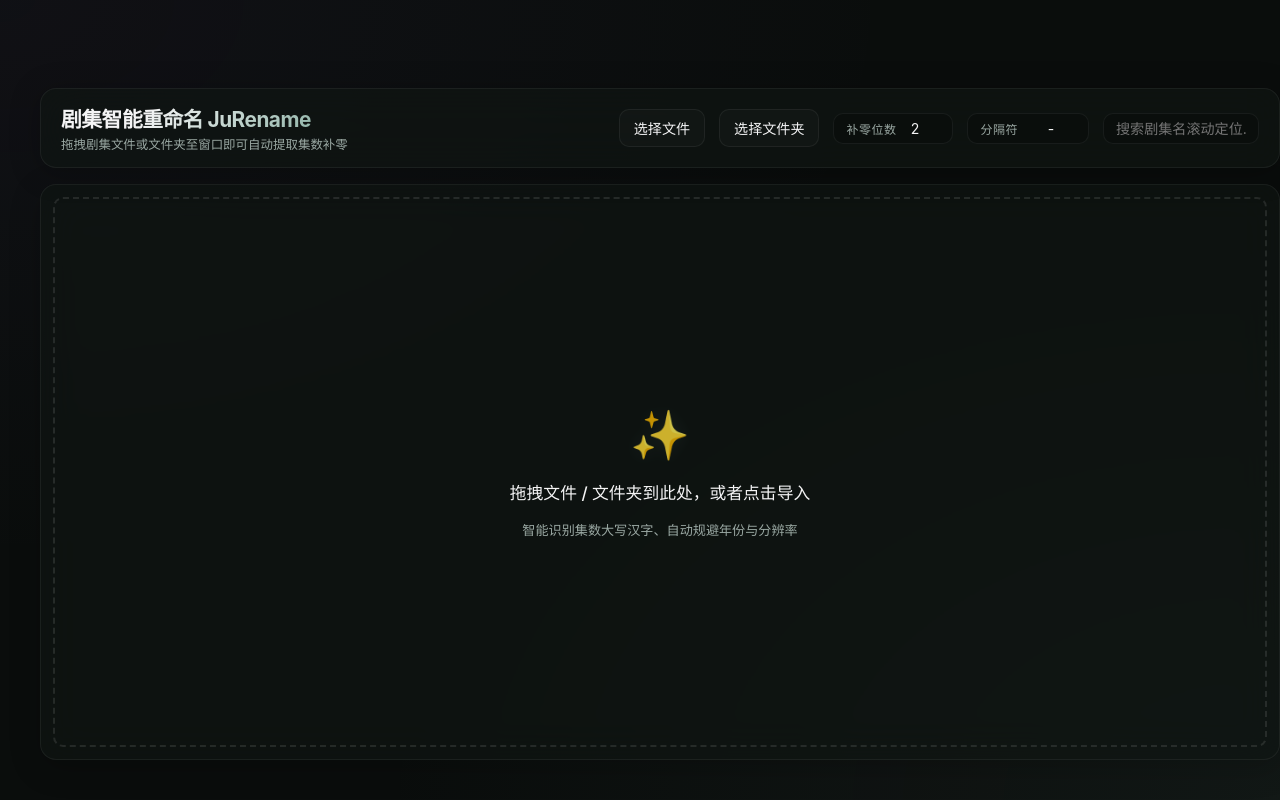
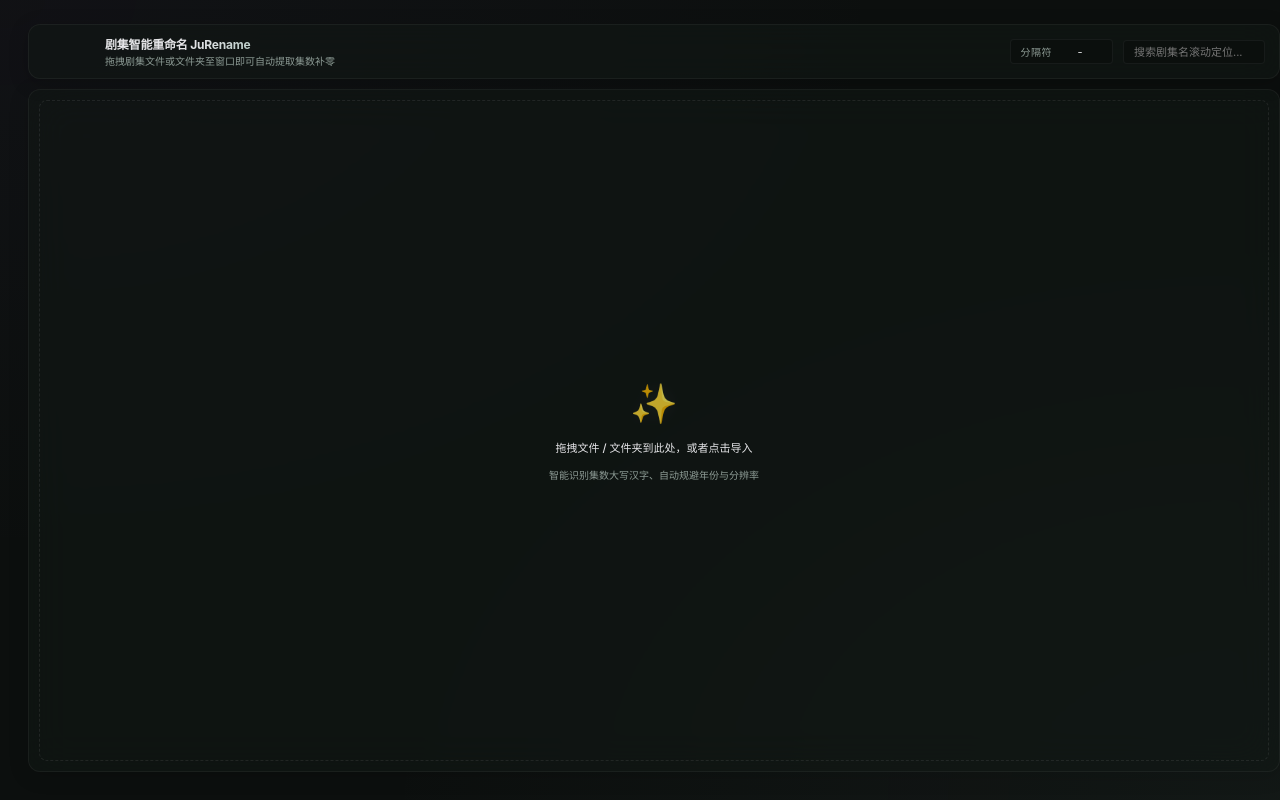
Before and after one commit to qzrzz/JuRename, a React (Vite) app: page / in a window 1280 px wide. Built offline with nearby package versions, Linux system fonts and the light colour scheme.

Commit message:
refactor: 桌面端体验深度优化：精简冗余控件、实现背景/全区拖曳、缩减布局字号并支持根据文件数量自动补零

```diff
--- a/src/index.css
+++ b/src/index.css
@@ -1,28 +1,29 @@
 :root {
-  --bg-main: #0a0d0c; /* 微带绿意的深邃黑色 */
-  --bg-card: rgba(16, 22, 19, 0.65); /* 磨砂玻璃绿灰卡片 */
+  --bg-main: #0c0f0e; /* 极简低饱和度墨绿灰背景 */
+  --bg-card: rgba(18, 24, 21, 0.6); /* 磨砂玻璃灰绿卡片 */
   --bg-hover: rgba(255, 255, 255, 0.04);
-  --border-color: rgba(255, 255, 255, 0.06);
-  --border-focus: rgba(127, 169, 155, 0.5); /* 莫兰迪绿聚焦 */
-  --text-primary: #f4f4f5;
-  --text-secondary: #9aa8a3; /* 灰绿文字 */
+  --border-color: rgba(255, 255, 255, 0.05);
+  --border-focus: rgba(127, 169, 155, 0.5); /* 鼠尾草绿聚焦 */
+  --text-primary: #e4e4e7;
+  --text-secondary: #8e9c96; /* 低饱和灰绿文字 */
 
-  --accent-green: #7fa99b; /* 雅致鼠尾草绿 */
+  --accent-green: #7fa99b; /* 莫兰迪鼠尾草绿 */
   --accent-green-rgb: 127, 169, 155;
   --accent-green-hover: #a2c4b9;
-  --accent-purple: #7e57c2; /* 柔和紫 */
+  --accent-purple: #7e57c2;
   --accent-purple-rgb: 126, 87, 194;
-  --accent-glow: rgba(127, 169, 155, 0.12);
+  --accent-glow: rgba(127, 169, 155, 0.1);
   --error: #ef4444;
   --error-bg: rgba(239, 68, 68, 0.08);
   --success: #10b981;
   --success-bg: rgba(16, 185, 129, 0.08);
 
-  --font-family: -apple-system, BlinkMacSystemFont, "Segoe UI", Roboto, "Helvetica Neue", Arial, sans-serif;
-  --border-radius-sm: 6px;
-  --border-radius-md: 10px;
-  --border-radius-lg: 16px;
-  --transition-smooth: all 0.3s cubic-bezier(0.4, 0, 0.2, 1);
+  /* 苹果系统默认字体集 */
+  --font-family: -apple-system, BlinkMacSystemFont, "SF Pro Text", "SF Pro Icons", "Helvetica Neue", Helvetica, Arial, sans-serif;
+  --border-radius-sm: 4px;
+  --border-radius-md: 8px;
+  --border-radius-lg: 12px;
+  --transition-smooth: all 0.2s cubic-bezier(0.4, 0, 0.2, 1);
 }
 
 * {
@@ -33,10 +34,11 @@
 
 body {
   font-family: var(--font-family);
+  font-size: 12px; /* 与 macOS 默认系统字体大小对齐 */
   background-color: var(--bg-main);
   background-image:
-    radial-gradient(at 0% 0%, rgba(var(--accent-purple-rgb), 0.05) 0px, transparent 50%),
-    radial-gradient(at 100% 100%, rgba(var(--accent-green-rgb), 0.07) 0px, transparent 50%);
+    radial-gradient(at 0% 0%, rgba(var(--accent-purple-rgb), 0.04) 0px, transparent 50%),
+    radial-gradient(at 100% 100%, rgba(var(--accent-green-rgb), 0.06) 0px, transparent 50%);
   color: var(--text-primary);
   height: 100vh;
   width: 100vw;
@@ -44,81 +46,71 @@ body {
   -webkit-font-smoothing: antialiased;
 }
 
-/* 主容器布局 - 窗口应用专门优化 */
+/* 主容器布局 - 窗口与空隙支持全局拖动 */
 #root, .app-container {
   display: flex;
   flex-direction: column;
   height: 100vh;
   width: 100vw;
-  padding: 44px 20px 20px 20px; /* 顶部留空 44px，用于交通灯和窗口拖拽 */
-  gap: 16px;
+  padding: 12px 14px 14px 14px; /* 紧凑级外边距 */
+  gap: 10px;
   position: relative;
+  -webkit-app-region: drag; /* 默认整个应用背景与空白区域支持拖拽移动 */
 }
 
-/* 顶部透明窗口拖拽条 (无原生标题栏应用优化) */
-.app-container::before {
-  content: "";
-  position: absolute;
-  top: 0;
-  left: 0;
-  right: 0;
-  height: 44px;
-  -webkit-app-region: drag; /* 标记为窗口可拖拽区域 */
-  z-index: 99999;
-}
-
-/* 头部控制栏 - 设置 no-drag 避免阻碍正常点击 */
+/* 头部控制栏 - 左侧加宽让出交通灯 */
 .header-bar {
   display: flex;
   align-items: center;
   justify-content: space-between;
-  gap: 16px;
-  padding: 14px 20px;
+  gap: 14px;
+  padding: 10px 14px 10px 76px; /* 左侧留空 76px 给 macOS 交通灯控制按钮 */
   background: var(--bg-card);
   backdrop-filter: blur(20px);
   border: 1px solid var(--border-color);
   border-radius: var(--border-radius-lg);
-  box-shadow: 0 4px 30px rgba(0, 0, 0, 0.25);
-  -webkit-app-region: no-drag; /* 头部内容区域正常接收鼠标事件 */
-  position: relative;
+  box-shadow: 0 4px 20px rgba(0, 0, 0, 0.2);
+  -webkit-app-region: drag; /* 头部栏空白背景本身支持拖动 */
   z-index: 10;
 }
 
 .header-title-section {
   display: flex;
   flex-direction: column;
-  gap: 2px;
+  gap: 1px;
+  -webkit-app-region: drag; /* 标题文字区域亦可拖拽 */
 }
 
 .header-title {
-  font-size: 1.3rem;
+  font-size: 12px; /* 和系统字体保持一致 */
   font-weight: 700;
-  letter-spacing: -0.5px;
-  background: linear-gradient(135deg, var(--text-primary) 30%, var(--accent-green) 100%);
+  letter-spacing: -0.2px;
+  background: linear-gradient(135deg, var(--text-primary) 40%, var(--accent-green) 100%);
   -webkit-background-clip: text;
   -webkit-text-fill-color: transparent;
 }
 
 .header-subtitle {
-  font-size: 0.78rem;
+  font-size: 10px;
   color: var(--text-secondary);
 }
 
 .controls-wrapper {
   display: flex;
   align-items: center;
-  gap: 14px;
+  gap: 10px;
+  -webkit-app-region: no-drag; /* 控件区不允许拖拽 */
 }
 
 .btn {
   display: inline-flex;
   align-items: center;
   justify-content: center;
-  gap: 8px;
-  padding: 8px 14px;
-  font-size: 0.88rem;
+  gap: 6px;
+  padding: 5px 11px;
+  font-size: 11px;
   font-weight: 500;
-  border-radius: var(--border-radius-md);
+  border-radius: var(--border-radius-sm);
   border: 1px solid var(--border-color);
   background: rgba(255, 255, 255, 0.02);
   color: var(--text-primary);
@@ -128,8 +120,7 @@ body {
 
 .btn:hover {
   background: var(--bg-hover);
-  border-color: rgba(255, 255, 255, 0.15);
-  transform: translateY(-1px);
+  border-color: rgba(255, 255, 255, 0.12);
 }
 
 .btn-primary {
@@ -142,28 +133,28 @@ body {
   background: linear-gradient(135deg, rgba(var(--accent-green-rgb), 0.12) 0%, rgba(var(--accent-green-rgb), 0.24) 100%);
   border-color: var(--accent-green-hover);
   color: var(--accent-green-hover);
-  box-shadow: 0 0 10px var(--accent-glow);
+  box-shadow: 0 0 8px var(--accent-glow);
 }
 
 /* 输入框组合 */
 .input-group {
   display: flex;
   align-items: center;
-  gap: 8px;
+  gap: 6px;
   background: rgba(0, 0, 0, 0.2);
   border: 1px solid var(--border-color);
-  padding: 6px 12px;
-  border-radius: var(--border-radius-md);
+  padding: 4px 10px;
+  border-radius: var(--border-radius-sm);
   transition: var(--transition-smooth);
 }
 
 .input-group:focus-within {
   border-color: var(--border-focus);
-  box-shadow: 0 0 8px var(--accent-glow);
+  box-shadow: 0 0 6px var(--accent-glow);
 }
 
 .input-label {
-  font-size: 0.75rem;
+  font-size: 10px;
   color: var(--text-secondary);
   text-transform: uppercase;
   letter-spacing: 0.5px;
@@ -173,23 +164,18 @@ body {
   background: transparent;
   border: none;
   color: var(--text-primary);
-  font-size: 0.88rem;
+  font-size: 11px;
   outline: none;
   font-family: inherit;
 }
 
-.input-width-sm {
-  width: 36px;
-  text-align: center;
-}
-
 .input-width-md {
-  width: 50px;
+  width: 44px;
   text-align: center;
 }
 
 .search-field {
-  width: 130px;
+  width: 120px;
 }
 
 /* 文件列表容器与拖拽区 */
@@ -201,23 +187,25 @@ body {
   border: 1px solid var(--border-color);
   border-radius: var(--border-radius-lg);
   overflow: hidden;
-  box-shadow: 0 8px 32px rgba(0, 0, 0, 0.2);
+  box-shadow: 0 4px 20px rgba(0, 0, 0, 0.15);
+  -webkit-app-region: no-drag; /* 列表容器内不拦截常规操作，除了空状态的 dropzone */
 }
 
-/* 拖拽放置区 */
+/* 拖拽放置区 - 空白时支持拖动窗口 */
 .dropzone {
   position: absolute;
-  inset: 12px;
-  border: 2px dashed rgba(255, 255, 255, 0.1);
+  inset: 10px;
+  border: 1.5px dashed rgba(255, 255, 255, 0.08);
   border-radius: var(--border-radius-md);
   display: flex;
   flex-direction: column;
   align-items: center;
   justify-content: center;
-  gap: 16px;
+  gap: 12px;
   transition: var(--transition-smooth);
-  cursor: pointer;
-  background: rgba(255, 255, 255, 0.005);
+  cursor: default;
+  background: rgba(255, 255, 255, 0.003);
+  -webkit-app-region: drag; /* 空列表时，整个区域支持拖拽移动窗口 */
 }
 
 .dropzone.drag-active {
@@ -227,28 +215,30 @@ body {
 }
 
 .dropzone-icon {
-  font-size: 3rem;
+  font-size: 2.4rem;
   color: var(--accent-green);
   filter: drop-shadow(0 0 8px var(--accent-glow));
-  opacity: 0.8;
+  opacity: 0.75;
   transition: var(--transition-smooth);
-  const-size: 3rem;
+  -webkit-app-region: no-drag;
 }
 
 .dropzone.drag-active .dropzone-icon {
-  transform: scale(1.1);
+  transform: scale(1.05);
   opacity: 1;
 }
 
 .dropzone-text {
-  font-size: 1.05rem;
+  font-size: 11px;
   font-weight: 500;
   color: var(--text-primary);
+  -webkit-app-region: no-drag;
 }
 
 .dropzone-subtext {
-  font-size: 0.82rem;
+  font-size: 10px;
   color: var(--text-secondary);
+  -webkit-app-region: no-drag;
 }
 
 /* 虚拟列表项目样式 */
@@ -257,6 +247,7 @@ body {
   height: 100%;
   overflow-y: auto;
   position: relative;
+  -webkit-app-region: no-drag; /* 阻止滚动区域被拖动截断 */
 }
 
 .list-item-wrapper {
@@ -265,9 +256,10 @@ body {
   right: 0;
   display: flex;
   align-items: center;
-  padding: 0 20px;
-  border-bottom: 1px solid rgba(255, 255, 255, 0.02);
+  padding: 0 16px;
+  border-bottom: 1px solid rgba(255, 255, 255, 0.015);
   transition: background-color 0.15s ease;
+  -webkit-app-region: no-drag;
 }
 
 .list-item-wrapper:hover {
@@ -279,20 +271,22 @@ body {
   display: flex;
   align-items: center;
   width: 100%;
-  gap: 14px;
+  gap: 12px;
+  -webkit-app-region: no-drag;
 }
 
 .checkbox-custom {
   position: relative;
-  width: 16px;
-  height: 16px;
+  width: 14px;
+  height: 14px;
   border: 1px solid var(--text-secondary);
-  border-radius: 4px;
+  border-radius: 3px;
   cursor: pointer;
   display: flex;
   align-items: center;
   justify-content: center;
   transition: var(--transition-smooth);
+  -webkit-app-region: no-drag;
 }
 
 .checkbox-custom.checked {
@@ -302,19 +296,20 @@ body {
 
 .checkbox-custom.checked::after {
   content: "";
-  width: 8px;
-  height: 4px;
-  border-left: 2px solid var(--bg-main);
-  border-bottom: 2px solid var(--bg-main);
+  width: 7px;
+  height: 3px;
+  border-left: 1.5px solid var(--bg-main);
+  border-bottom: 1.5px solid var(--bg-main);
   transform: rotate(-45deg) translate(1px, -1px);
 }
 
 .file-name-text {
-  font-size: 0.92rem;
+  font-size: 12px; /* 和 macOS 系统字体大小一致 */
   white-space: nowrap;
   overflow: hidden;
   text-overflow: ellipsis;
   color: var(--text-primary);
+  -webkit-app-region: no-drag;
 }
 
 /* 新文件名中的高亮部分 */
@@ -322,22 +317,11 @@ body {
   font-weight: 700;
   color: var(--accent-green);
   text-shadow: 0 0 6px var(--accent-glow);
-  padding: 1px 4px;
+  padding: 1px 3px;
   background: rgba(var(--accent-green-rgb), 0.1);
-  border-radius: 4px;
+  border-radius: 3px;
   border: 1px solid rgba(var(--accent-green-rgb), 0.15);
   margin-right: 4px;
-}
-
-.old-name-tag {
-  font-size: 0.75rem;
-  color: var(--text-secondary);
-  margin-left: auto;
-  white-space: nowrap;
-  overflow: hidden;
-  text-overflow: ellipsis;
-  max-width: 35%;
-  opacity: 0.55;
 }
 
 /* 缺失提示行 */
@@ -348,23 +332,24 @@ body {
   height: 100%;
   background: var(--error-bg);
   border-left: 3px solid var(--error);
-  padding-left: 12px;
+  padding-left: 10px;
   border-radius: 4px;
+  -webkit-app-region: no-drag;
 }
 
 .missing-text {
-  font-size: 0.82rem;
+  font-size: 11px;
   color: var(--error);
   font-weight: 600;
-  letter-spacing: 0.5px;
+  letter-spacing: 0.2px;
 }
 
-/* 底部区域（序号信息栏 + 重命名按钮） */
+/* 底部区域 */
 .footer-section {
   display: flex;
   align-items: center;
   justify-content: space-between;
-  gap: 20px;
+  gap: 14px;
   -webkit-app-region: no-drag;
 }
 
@@ -373,39 +358,40 @@ body {
   flex: 1;
   display: flex;
   flex-direction: column;
-  gap: 8px;
-  padding: 14px 20px;
+  gap: 6px;
+  padding: 10px 14px;
   background: var(--bg-card);
   backdrop-filter: blur(20px);
   border: 1px solid var(--border-color);
   border-radius: var(--border-radius-lg);
+  -webkit-app-region: no-drag;
 }
 
 .info-row {
   display: flex;
   align-items: center;
-  gap: 12px;
-  font-size: 0.82rem;
+  gap: 10px;
+  font-size: 11px;
 }
 
 .info-label {
   color: var(--text-secondary);
   font-weight: 500;
-  min-width: 64px;
+  min-width: 58px;
 }
 
 .pills-container {
   display: flex;
   flex-wrap: wrap;
-  gap: 6px;
+  gap: 4px;
 }
 
 .pill {
-  padding: 3px 9px;
-  font-size: 0.78rem;
+  padding: 2px 8px;
+  font-size: 10px;
   font-weight: 600;
-  border-radius: 20px;
-  cursor: pointer;
+  border-radius: 12px;
+  cursor: default;
   transition: var(--transition-smooth);
   border: 1px solid transparent;
 }
@@ -418,8 +404,6 @@ body {
 
 .pill-success:hover {
   background: rgba(16, 185, 129, 0.12);
-  box-shadow: 0 0 6px rgba(16, 185, 129, 0.15);
-  transform: translateY(-1px);
 }
 
 .pill-danger {
@@ -430,28 +414,27 @@ body {
 
 .pill-danger:hover {
   background: rgba(239, 68, 68, 0.12);
-  box-shadow: 0 0 6px rgba(239, 68, 68, 0.15);
-  transform: translateY(-1px);
 }
 
-/* 大大的重命名按钮 */
+/* 紧凑精致的重命名按钮 */
 .btn-rename-giant {
-  padding: 18px 40px;
-  font-size: 1.15rem;
-  font-weight: 700;
+  padding: 12px 28px;
+  font-size: 13px;
+  font-weight: 600;
   border-radius: var(--border-radius-lg);
   background: linear-gradient(135deg, var(--accent-green) 0%, #52786a 100%);
   border: 1px solid rgba(255, 255, 255, 0.08);
-  color: #0d1210; /* 深绿黑文本 */
+  color: #0c0f0e;
   cursor: pointer;
   transition: var(--transition-smooth);
-  box-shadow: 0 8px 24px rgba(var(--accent-green-rgb), 0.15);
-  letter-spacing: 1px;
+  box-shadow: 0 4px 12px rgba(var(--accent-green-rgb), 0.15);
+  letter-spacing: 0.5px;
+  -webkit-app-region: no-drag;
 }
 
 .btn-rename-giant:hover:not(:disabled) {
-  transform: translateY(-2px);
-  box-shadow: 0 12px 30px rgba(var(--accent-green-rgb), 0.3), 0 0 16px rgba(var(--accent-green-rgb), 0.2);
+  transform: translateY(-1.5px);
+  box-shadow: 0 6px 16px rgba(var(--accent-green-rgb), 0.25), 0 0 10px rgba(var(--accent-green-rgb), 0.15);
   background: linear-gradient(135deg, var(--accent-green-hover) 0%, var(--accent-green) 100%);
 }
 
@@ -460,16 +443,16 @@ body {
 }
 
 .btn-rename-giant:disabled {
-  opacity: 0.35;
+  opacity: 0.3;
   cursor: not-allowed;
   box-shadow: none;
-  background: #222524;
-  color: #555d5a;
+  background: #202322;
+  color: #4f5854;
 }
 
 /* 滚动条定制 */
 .virtual-list-viewport::-webkit-scrollbar {
-  width: 6px;
+  width: 4px;
 }
 
 .virtual-list-viewport::-webkit-scrollbar-track {
@@ -477,12 +460,12 @@ body {
 }
 
 .virtual-list-viewport::-webkit-scrollbar-thumb {
-  background: rgba(255, 255, 255, 0.08);
-  border-radius: 3px;
+  background: rgba(255, 255, 255, 0.05);
+  border-radius: 2px;
 }
 
 .virtual-list-viewport::-webkit-scrollbar-thumb:hover {
-  background: rgba(var(--accent-green-rgb), 0.25);
+  background: rgba(var(--accent-green-rgb), 0.2);
 }
 
 /* 搜索高亮动效 */
@@ -496,8 +479,8 @@ body {
     box-shadow: 0 0 4px rgba(var(--accent-green-rgb), 0.08);
   }
   100% {
-    background-color: rgba(var(--accent-green-rgb), 0.2);
-    box-shadow: 0 0 10px rgba(var(--accent-green-rgb), 0.2);
+    background-color: rgba(var(--accent-green-rgb), 0.18);
+    box-shadow: 0 0 8px rgba(var(--accent-green-rgb), 0.18);
   }
 }
 
@@ -505,47 +488,47 @@ body {
 .drag-overlay {
   position: fixed;
   inset: 0;
-  background: rgba(9, 13, 11, 0.88);
-  backdrop-filter: blur(16px);
+  background: rgba(9, 13, 11, 0.85);
+  backdrop-filter: blur(12px);
   display: flex;
   align-items: center;
   justify-content: center;
   z-index: 99999;
   pointer-events: none;
-  animation: fadeIn 0.25s cubic-bezier(0.4, 0, 0.2, 1) forwards;
-  border: 2px dashed var(--accent-green);
-  margin: 12px;
+  animation: fadeIn 0.2s cubic-bezier(0.4, 0, 0.2, 1) forwards;
+  border: 1.5px dashed var(--accent-green);
+  margin: 10px;
   border-radius: var(--border-radius-lg);
   box-shadow:
-    0 0 50px rgba(var(--accent-green-rgb), 0.15),
-    inset 0 0 30px rgba(var(--accent-green-rgb), 0.1);
+    0 0 40px rgba(var(--accent-green-rgb), 0.12),
+    inset 0 0 20px rgba(var(--accent-green-rgb), 0.08);
 }
 
 .drag-overlay-card {
   display: flex;
   flex-direction: column;
   align-items: center;
-  gap: 20px;
-  transform: scale(0.92);
-  animation: scaleIn 0.35s cubic-bezier(0.34, 1.56, 0.64, 1) forwards;
+  gap: 16px;
+  transform: scale(0.95);
+  animation: scaleIn 0.3s cubic-bezier(0.34, 1.56, 0.64, 1) forwards;
 }
 
 .drag-overlay-icon {
-  font-size: 4.5rem;
-  filter: drop-shadow(0 0 20px rgba(var(--accent-green-rgb), 0.35));
+  font-size: 3.6rem;
+  filter: drop-shadow(0 0 16px rgba(var(--accent-green-rgb), 0.3));
   animation: bounceFloat 2s infinite ease-in-out;
 }
 
 .drag-overlay-text {
-  font-size: 1.5rem;
+  font-size: 1.35rem;
   font-weight: 700;
   color: var(--accent-green);
-  text-shadow: 0 0 12px var(--accent-glow);
-  letter-spacing: 0.5px;
+  text-shadow: 0 0 10px var(--accent-glow);
+  letter-spacing: 0.2px;
 }
 
 .drag-overlay-subtext {
-  font-size: 0.9rem;
+  font-size: 0.85rem;
   color: var(--text-secondary);
 }
 
@@ -560,5 +543,5 @@ body {
 
 @keyframes bounceFloat {
   0%, 100% { transform: translateY(0); }
-  50% { transform: translateY(-14px); }
+  50% { transform: translateY(-10px); }
 }
--- a/src/main.ts
+++ b/src/main.ts
@@ -17,7 +17,7 @@ const createWindow = () => {
     minWidth: 850,
     minHeight: 600,
     titleBarStyle: 'hidden',
-    trafficLightPosition: { x: 20, y: 20 },
+    trafficLightPosition: { x: 14, y: 14 },
     webPreferences: {
       preload: path.join(__dirname, 'preload.js'),
     },
--- a/src/renderer/App.tsx
+++ b/src/renderer/App.tsx
@@ -15,7 +15,18 @@ type MixListItem =
 
 export const App: React.FC = () => {
   const [files, setFiles] = useState<DisplayFileItem[]>([]);
-  const [paddingWidth, setPaddingWidth] = useState<number>(2);
+  // 自动根据所有有效集数中最大的整数长度来决定补零宽度，最小 2 位
+  const paddingWidth = useMemo(() => {
+    if (files.length === 0) return 2;
+    let maxVal = 0;
+    for (const f of files) {
+      if (!isNaN(f.bestNumber)) {
+        const intPart = Math.floor(f.bestNumber);
+        if (intPart > maxVal) maxVal = intPart;
+      }
+    }
+    return Math.max(2, maxVal.toString().length);
+  }, [files]);
   const [separator, setSeparator] = useState<string>(' - ');
   const [keyword, setKeyword] = useState<string>('');
 
@@ -374,9 +385,6 @@ export const App: React.FC = () => {
           )}
           {file.name}
         </div>
-        <div className="old-name-tag">
-          {file.name}
-        </div>
       </div>
     );
   };
@@ -409,27 +417,7 @@ export const App: React.FC = () => {
         </div>
 
         <div className="controls-wrapper">
-          {/* 文件导入按钮 */}
-          <button className="btn" onClick={handleSelectFiles} id="btn-import-files">
-            选择文件
-          </button>
-          <button className="btn" onClick={handleSelectDirectory} id="btn-import-dir">
-            选择文件夹
-          </button>
 
-          {/* 补零位数 */}
-          <div className="input-group">
-            <span className="input-label">补零位数</span>
-            <input
-              type="number"
-              min="1"
-              max="9"
-              className="input-field input-width-sm"
-              value={paddingWidth}
-              onChange={e => setPaddingWidth(Math.max(1, parseInt(e.target.value, 10) || 1))}
-              id="input-padding"
-            />
-          </div>
 
           {/* 分隔符 */}
           <div className="input-group">
```
